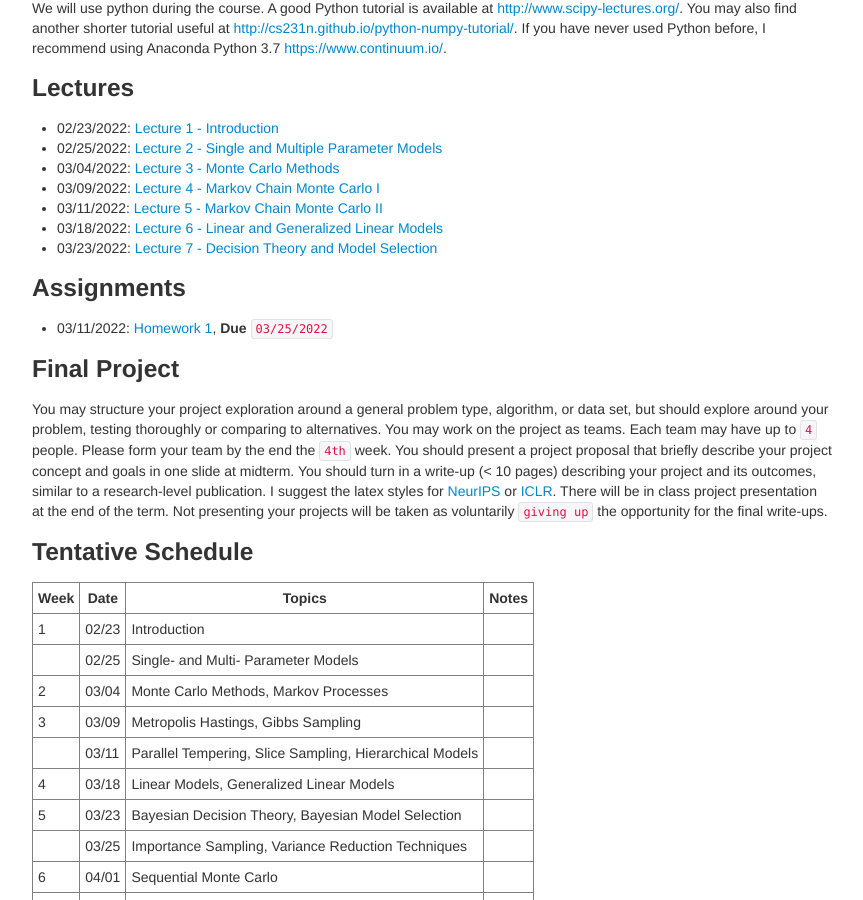
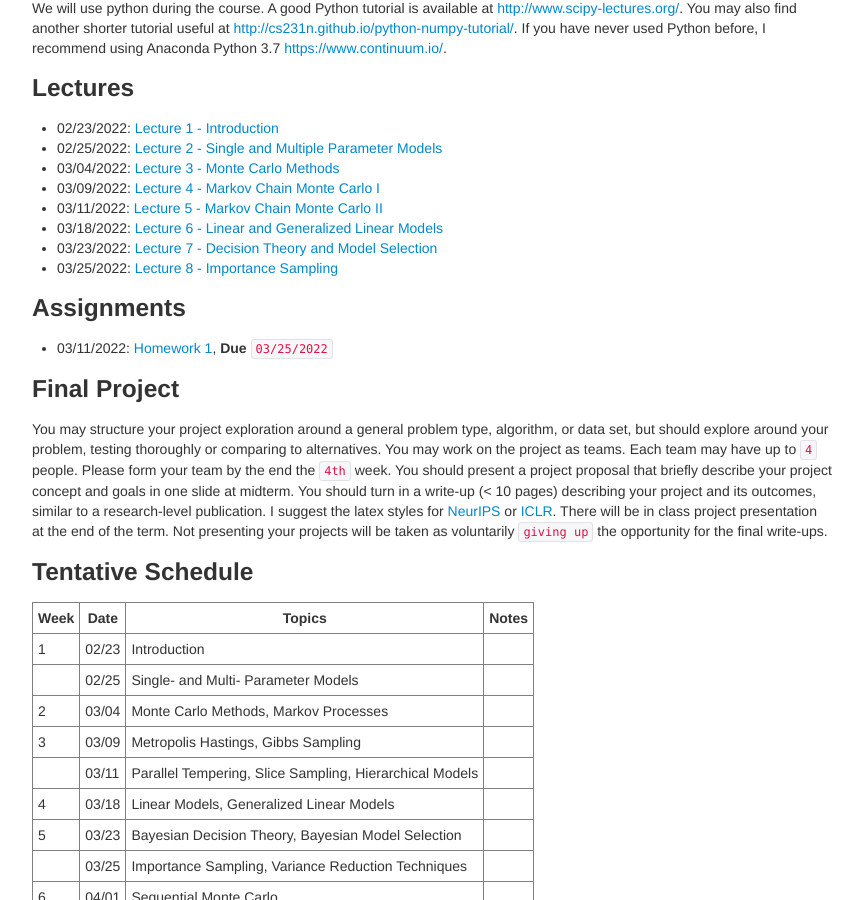
Before and after one commit to zcrabbit/zcrabbit.github.io, a Jekyll site: the page built from courses/btc-s22.md, in a window 1280 px wide and 900 px high, scrolled down 1035 px. Shown: the whole window, without its empty margins (208-1071 px from the left). Built offline with Jekyll 4.4.1, drawn with Linux system fonts in a browser that asks for light colours.

Commit message:
lecture 8 out

```diff
--- a/courses/btc-s22.md
+++ b/courses/btc-s22.md
@@ -46,6 +46,7 @@ We will use python during the course. A good Python tutorial is available at <ht
 - 03/11/2022: [Lecture 5 - Markov Chain Monte Carlo II]({{sites.baseurl}}/static/slides/btc_spring22/lec05.pdf)
 - 03/18/2022: [Lecture 6 - Linear and Generalized Linear Models]({{sites.baseurl}}/static/slides/btc_spring22/lec06.pdf)
 - 03/23/2022: [Lecture 7 - Decision Theory and Model Selection]({{sites.baseurl}}/static/slides/btc_spring22/lec07.pdf)
+- 03/25/2022: [Lecture 8 - Importance Sampling]({{sites.baseurl}}/static/slides/btc_spring22/lec08.pdf)
 
 
 
```
Also changed, not shown: 1 other file.
